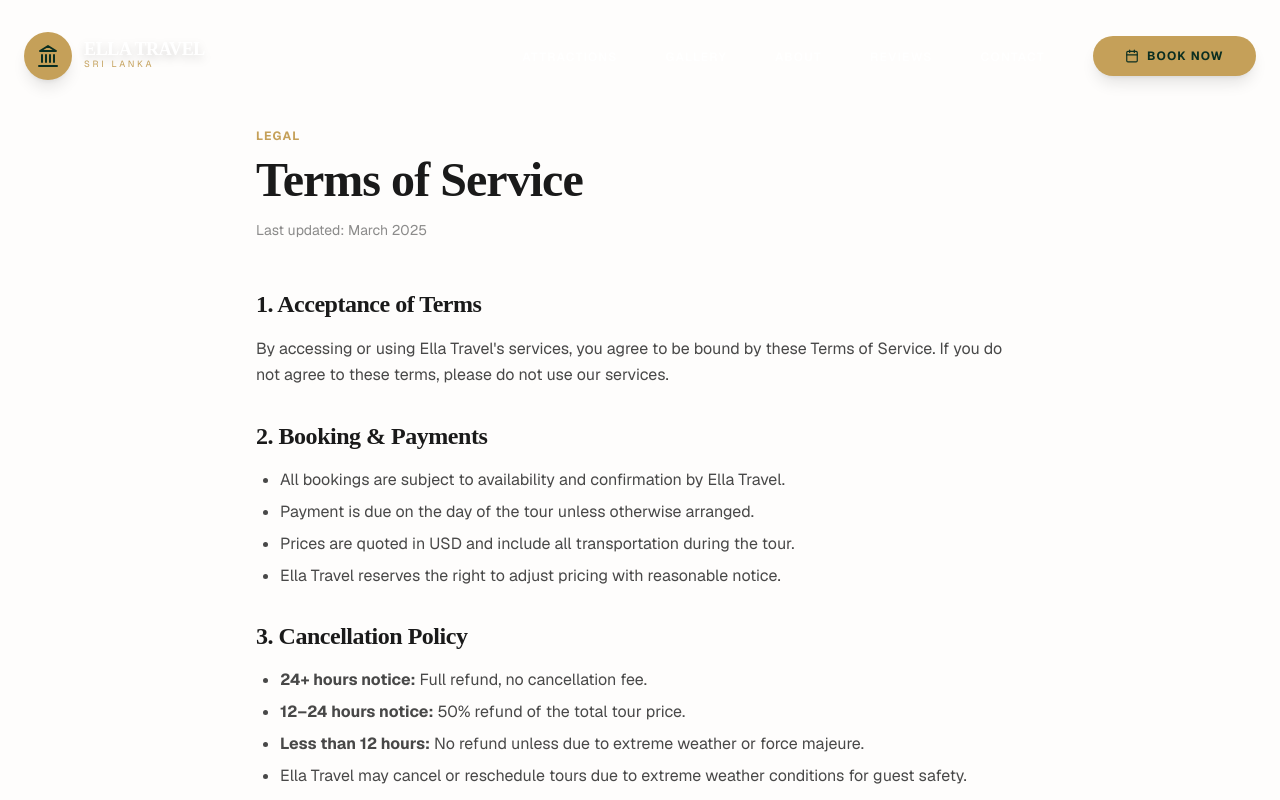
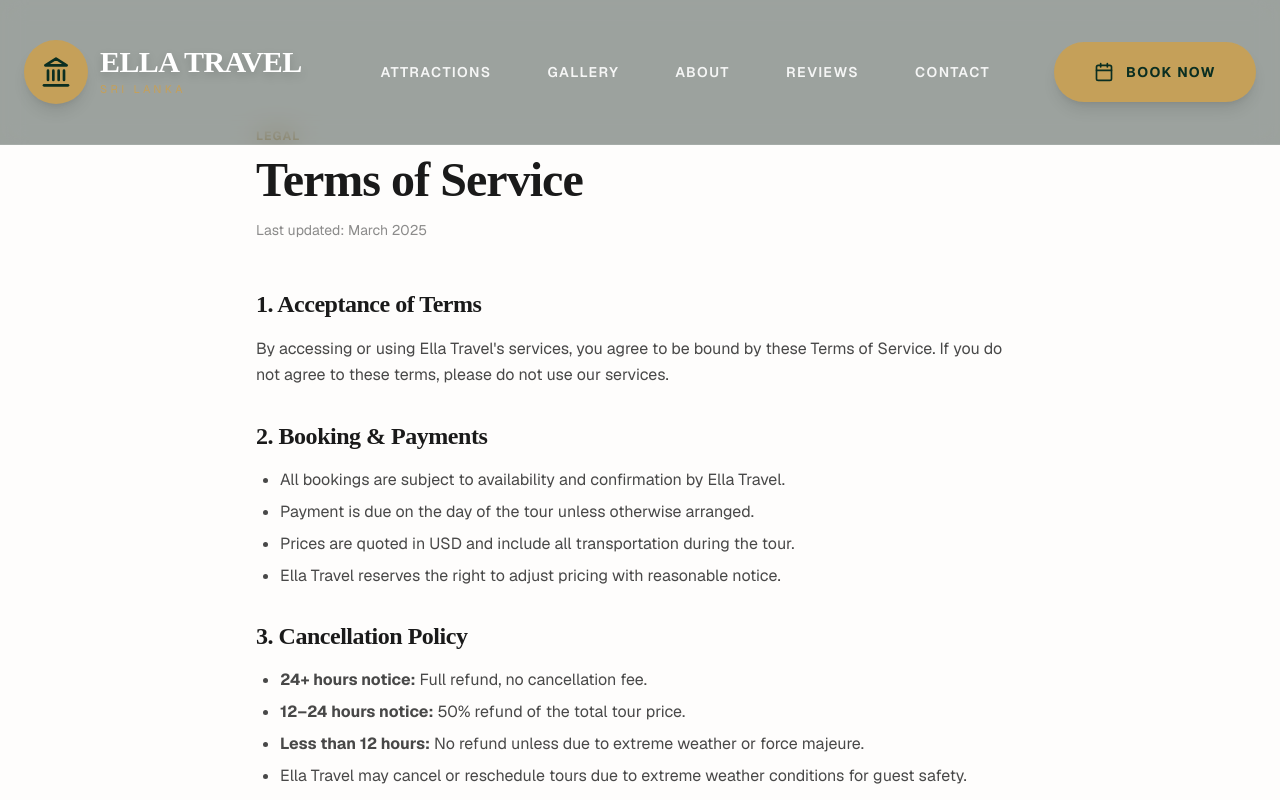
Before and after one commit to menualvhp-create/ella-travel, a Next.js app: page /terms in a window 1280 px wide. Shown: the top 800 px of the page. Built offline with nearby package versions, Linux system fonts and the light colour scheme.

Commit message:
changed header

```diff
--- a/src/components/sections/Navbar.tsx
+++ b/src/components/sections/Navbar.tsx
@@ -44,8 +44,10 @@
     <>
       <nav
         className={cn(
-          "fixed top-0 left-0 right-0 z-50 transition-all duration-500 px-6 py-6 md:py-8",
-          isScrolled ? "glass shadow-xl py-4 md:py-4" : "bg-transparent"
+          "fixed top-0 left-0 right-0 z-50 transition-all duration-500 px-6 border-b",
+          isScrolled
+            ? "bg-[#0a1a12]/95 backdrop-blur-xl shadow-2xl py-5 md:py-6 border-white/10"
+            : "bg-[#0a1a12]/40 backdrop-blur-md py-8 md:py-10 border-white/10"
         )}
       >
         <div className="max-w-7xl mx-auto flex items-center justify-between">
@@ -56,20 +58,20 @@
               animate={{ opacity: 1, x: 0 }}
               className="flex items-center gap-3 cursor-pointer"
             >
-              <div className="w-12 h-12 bg-secondary rounded-full flex items-center justify-center shadow-lg">
-                <Landmark className="text-primary w-6 h-6" />
+              <div className="w-16 h-16 bg-secondary rounded-full flex items-center justify-center shadow-lg">
+                <Landmark className="text-primary w-8 h-8" />
               </div>
               <div>
-                <span className="luxury-heading text-lg font-bold tracking-tight text-white drop-shadow-lg block leading-none">
+                <span className="luxury-heading text-3xl font-bold tracking-tight text-white drop-shadow-lg block leading-none">
                   ELLA TRAVEL
                 </span>
-                <span className="text-secondary text-[9px] uppercase tracking-[0.3em] block">Sri Lanka</span>
+                <span className="text-secondary text-[11px] uppercase tracking-[0.3em] block mt-1">Sri Lanka</span>
               </div>
             </motion.div>
           </Link>
 
           {/* Desktop Links */}
-          <div className="hidden md:flex items-center gap-10 lg:gap-12">
+          <div className="hidden md:flex items-center gap-12 lg:gap-14">
             {navLinks.map((link, i) => (
               <motion.div
                 key={link.name}
@@ -79,7 +81,7 @@
               >
                 <Link
                   href={link.href}
-                  className="text-xs uppercase tracking-widest font-semibold text-white/90 hover:text-secondary transition-colors duration-300 relative group"
+                  className="text-sm uppercase tracking-widest font-semibold text-white/90 hover:text-secondary transition-colors duration-300 relative group py-2"
                 >
                   {link.name}
                   <span className="absolute -bottom-1 left-0 w-0 h-0.5 bg-secondary group-hover:w-full transition-all duration-300" />
@@ -90,9 +92,9 @@
               initial={{ opacity: 0, scale: 0.9 }}
               animate={{ opacity: 1, scale: 1 }}
               onClick={handleBookNow}
-              className="bg-secondary text-primary px-8 py-3 rounded-full text-xs uppercase tracking-widest font-bold shadow-lg hover:shadow-secondary/30 hover:scale-105 transition-all duration-300 flex items-center gap-2"
+              className="bg-secondary text-primary px-10 py-5 rounded-full text-sm uppercase tracking-widest font-bold shadow-lg hover:shadow-secondary/30 hover:scale-105 transition-all duration-300 flex items-center gap-3 ml-2"
             >
-              <Calendar className="w-3.5 h-3.5" />
+              <Calendar className="w-5 h-5" />
               Book Now
             </motion.button>
           </div>
@@ -106,11 +108,11 @@
             <AnimatePresence mode="wait">
               {mobileMenuOpen ? (
                 <motion.div key="close" initial={{ rotate: -90, opacity: 0 }} animate={{ rotate: 0, opacity: 1 }} exit={{ rotate: 90, opacity: 0 }} transition={{ duration: 0.2 }}>
-                  <X className="w-6 h-6" />
+                  <X className="w-8 h-8" />
                 </motion.div>
               ) : (
                 <motion.div key="open" initial={{ rotate: 90, opacity: 0 }} animate={{ rotate: 0, opacity: 1 }} exit={{ rotate: -90, opacity: 0 }} transition={{ duration: 0.2 }}>
-                  <Menu className="w-6 h-6" />
+                  <Menu className="w-8 h-8" />
                 </motion.div>
               )}
             </AnimatePresence>
```
